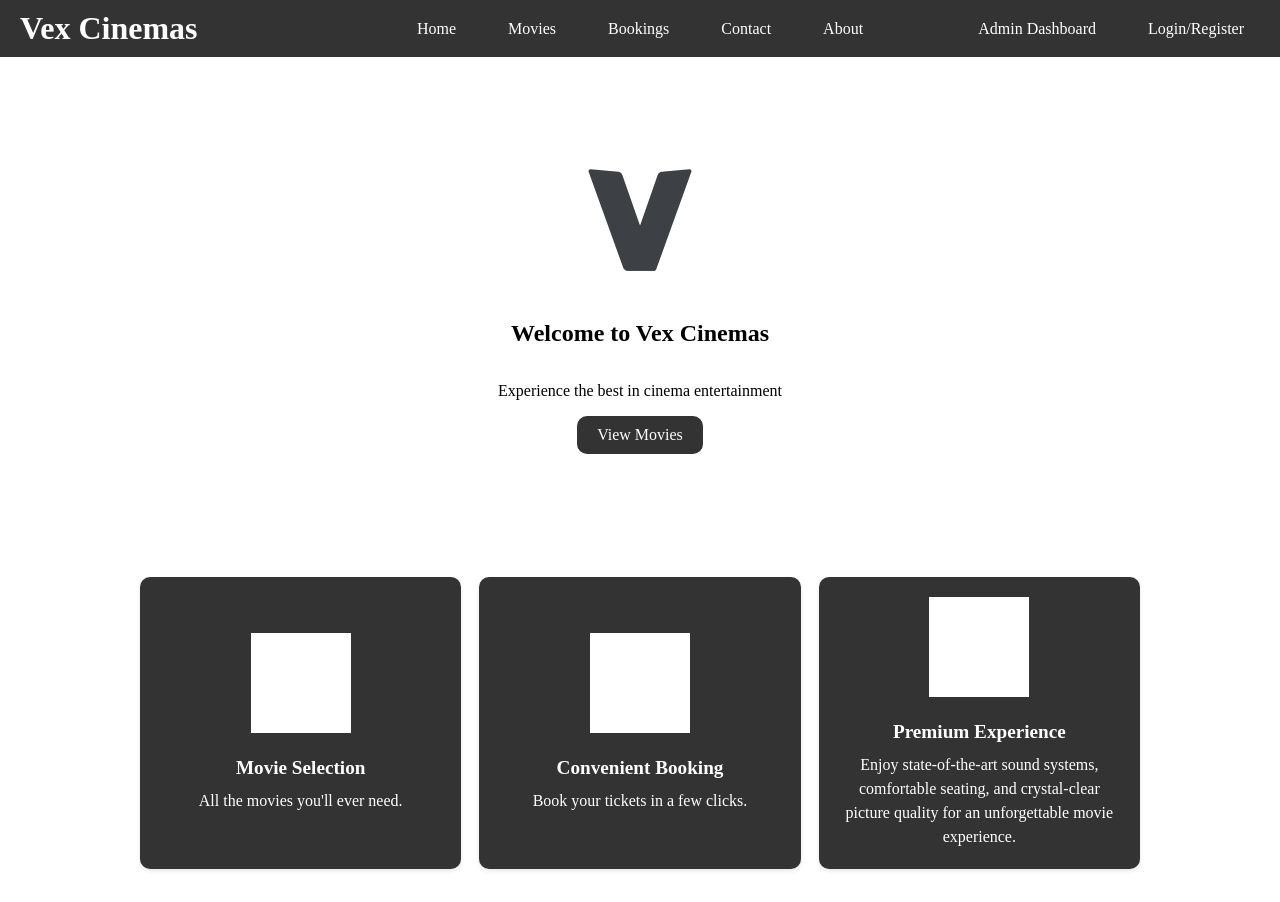
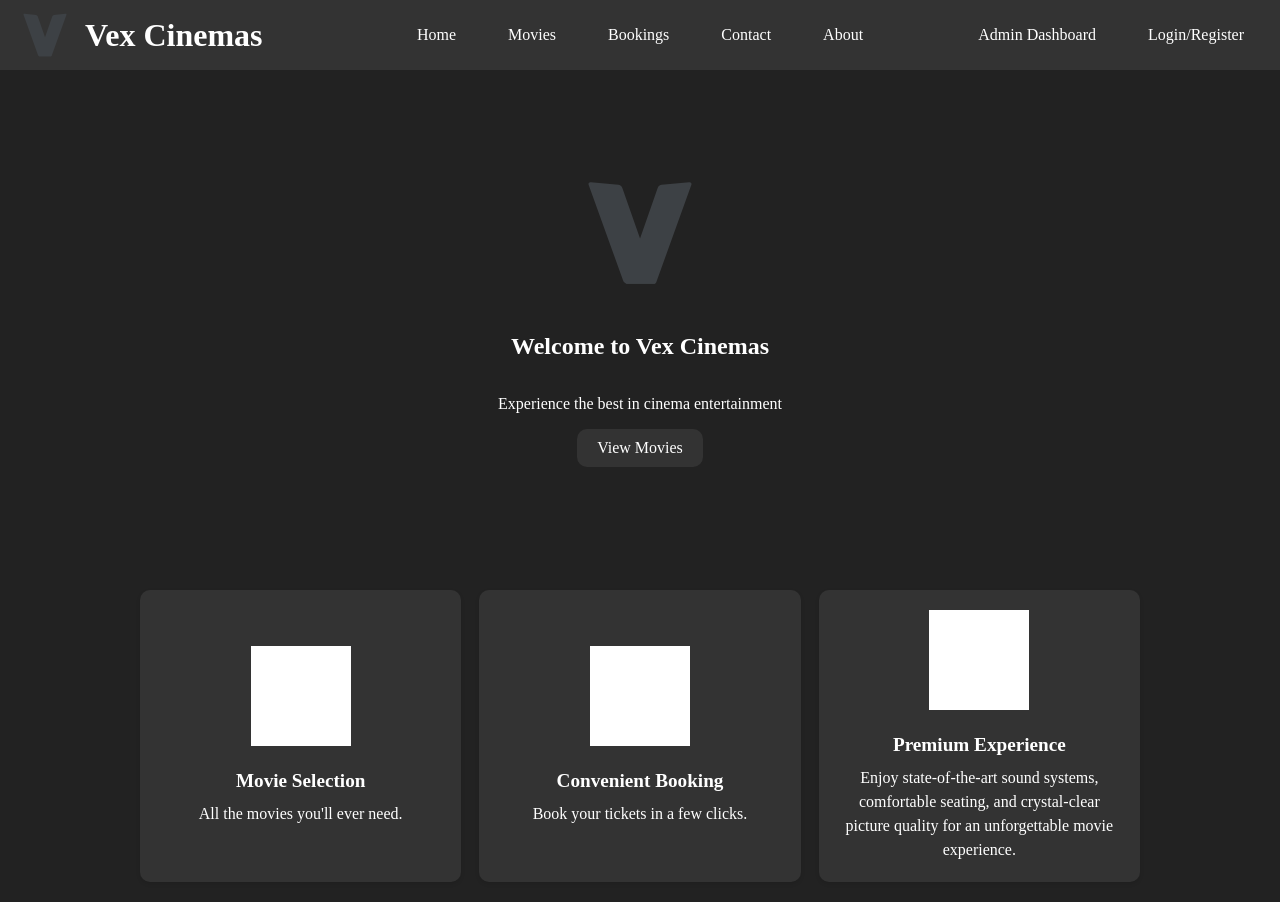
Before and after one commit to MarkSemaan/cinema-booking-frontend, a plain HTML site: page index.html in a window 1280 px wide. Drawn offline with nearby package versions, Linux system fonts and the light colour scheme; grey boxes are pictures that could not be loaded.

Commit message:
added the logo on the left of the title

```diff
--- a/index.html
+++ b/index.html
@@ -8,7 +8,14 @@
   </head>
   <body>
     <header class="header-layout">
-      <h1>Vex Cinemas</h1>
+      <div class="header-left">
+        <img
+          src="./assets/layout/Cinema_Logo.svg"
+          alt="Vex Cinemas Logo"
+          class="header-logo"
+        />
+        <h1>Vex Cinemas</h1>
+      </div>
       <nav class="main-nav">
         <ul>
           <li><a href="#">Home</a></li>
--- a/styles/styles.css
+++ b/styles/styles.css
@@ -1,6 +1,8 @@
 body {
   margin: 0;
   padding: 0;
+  background-color: #222;
+  color: #fff;
 }
 
 /* Layout */
@@ -13,9 +15,22 @@ body {
   color: #fff;
 }
 
+.header-logo {
+  width: 50px;
+  height: 50px;
+  filter: brightness(0) saturate(100%) invert(22%) sepia(12%) saturate(317%)
+    hue-rotate(169deg) brightness(95%) contrast(87%);
+}
+
+.header-left {
+  display: flex;
+  align-items: center;
+  gap: 15px;
+  justify-self: start;
+}
+
 .header-layout h1 {
   margin: 0;
-  justify-self: start;
 }
 
 .main-nav {
@@ -141,7 +156,7 @@ body {
     padding: 15px;
   }
 
-  .header-layout h1 {
+  .header-left {
     justify-self: center;
   }
 
```
